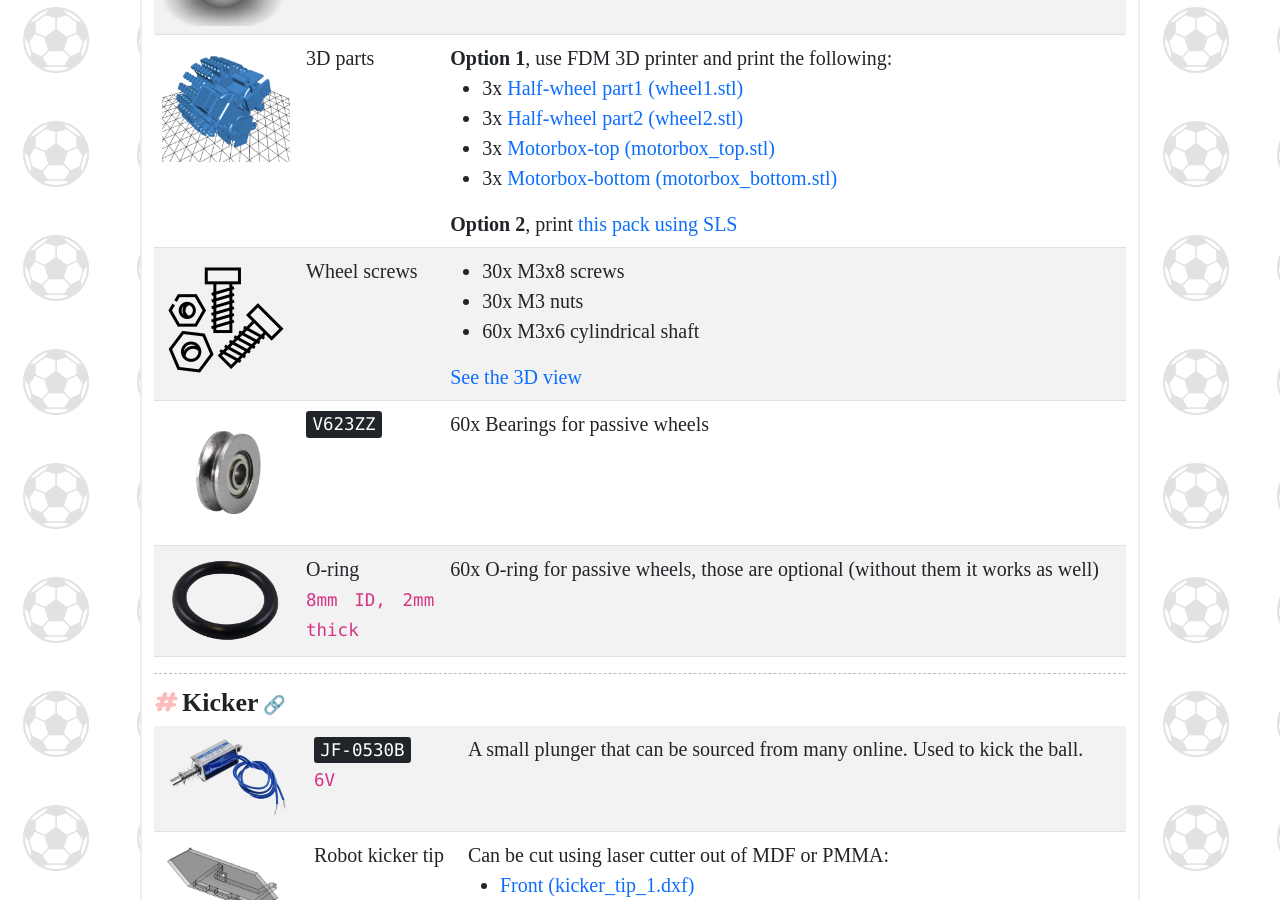
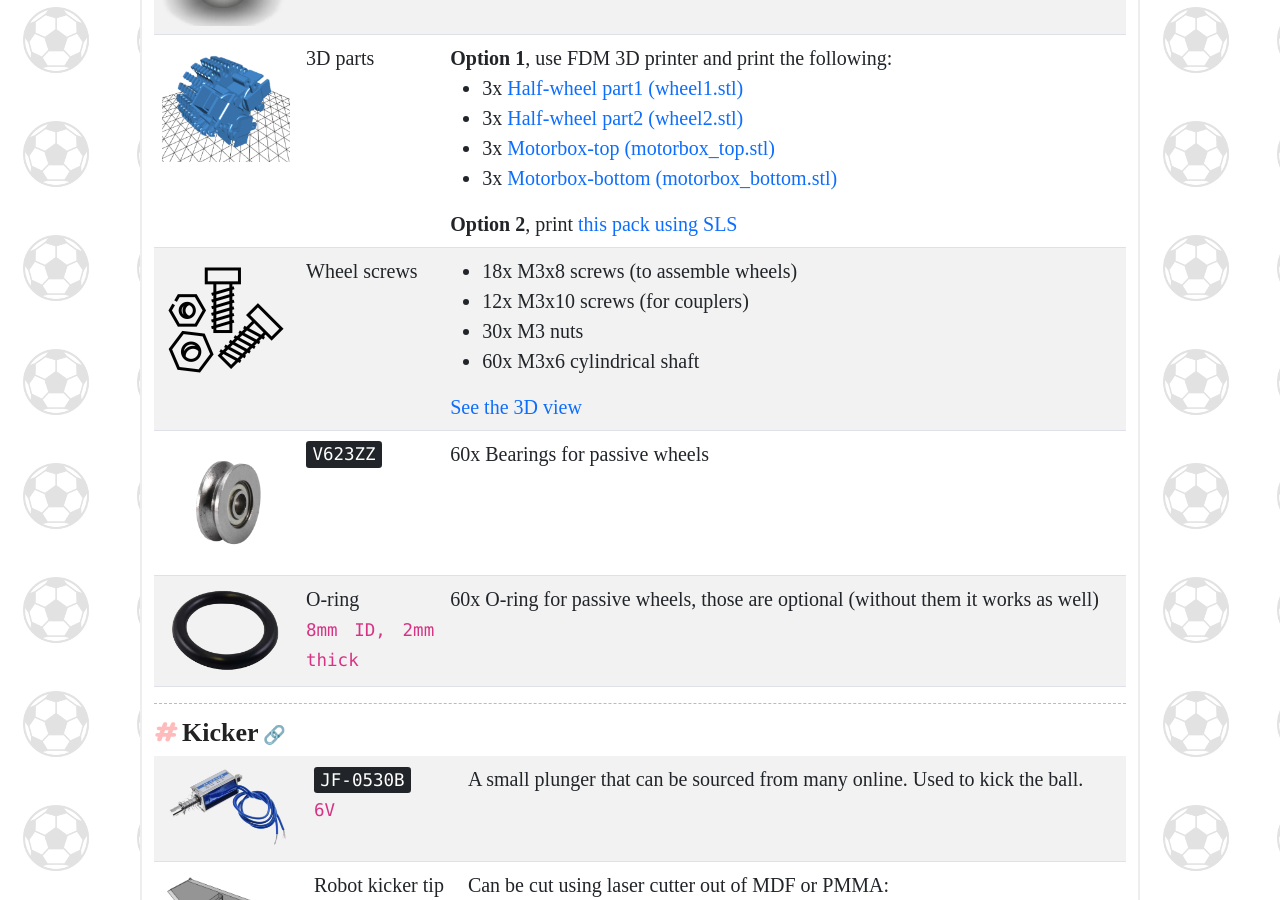
Before and after one commit to robot-soccer-kit/robot-soccer-kit.github.io, a Jekyll site: the page built from hardware-robots.md, in a window 1280 px wide and 900 px high, scrolled down 1956 px. Built offline with Jekyll 4.4.1, drawn with Linux system fonts in a browser that asks for light colours; some web fonts are replaced.

Commit message:
Screws update

```diff
--- a/hardware-robots.md
+++ b/hardware-robots.md
@@ -192,7 +192,8 @@ permalink: /hardware-robots
         </td>
         <td>
             <ul>
-                <li>30x M3x8 screws</li>
+                <li>18x M3x8 screws (to assemble wheels)</li>
+                <li>12x M3x10 screws (for couplers)</li>
                 <li>30x M3 nuts</li>
                 <li>60x M3x6 cylindrical shaft</li>
             </ul>
```
